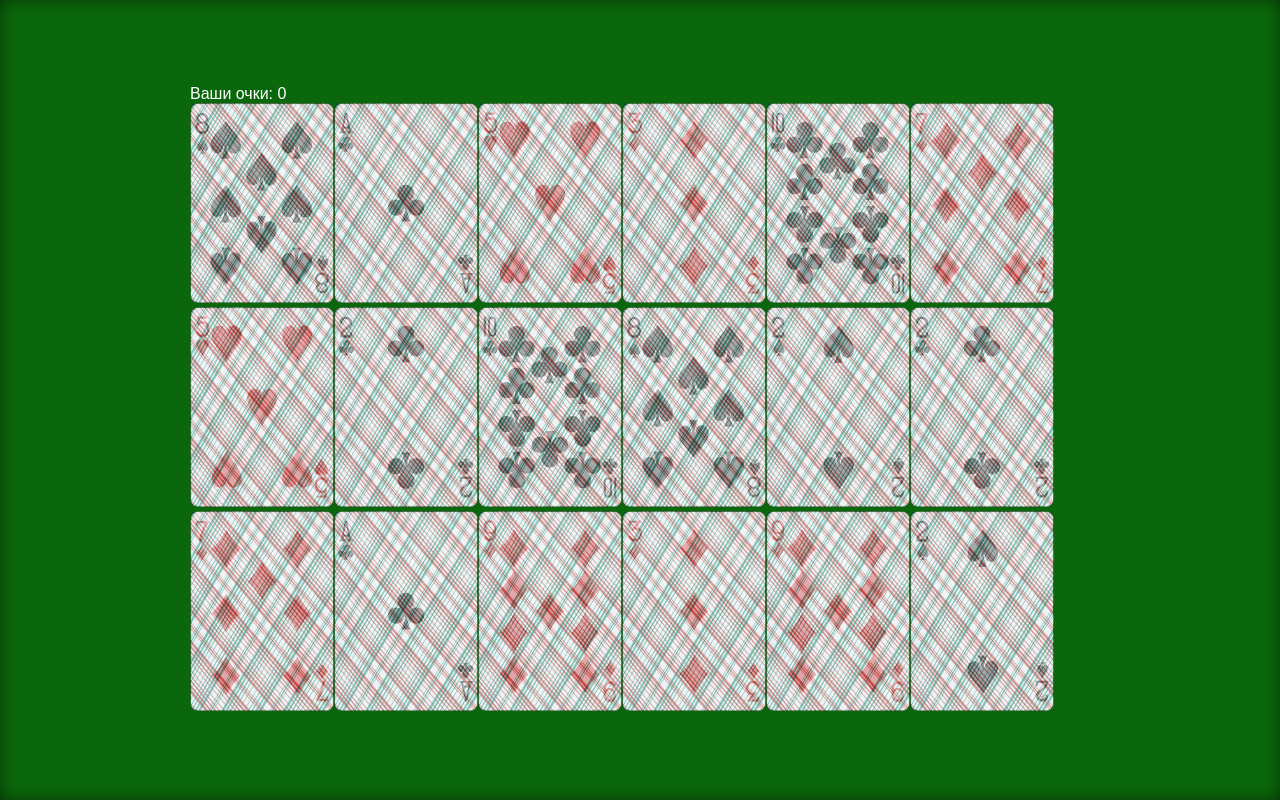
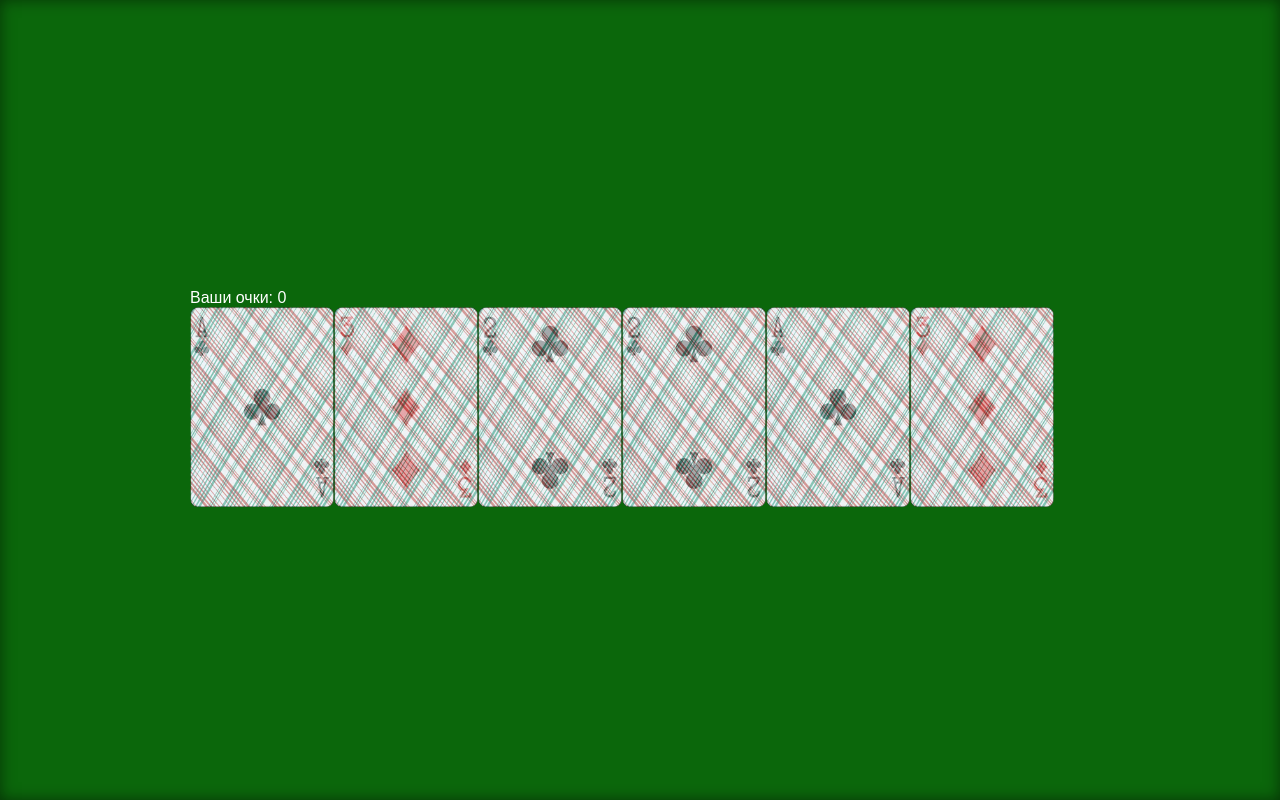
Before and after one commit to xsenia/memory-react, a React (Create React App) app: page / in a window 1280 px wide. Both pictures are taken after a click on the button "Старт". Built offline with nearby package versions, Linux system fonts and the light colour scheme.

Commit message:
timer is worked, mounted warn

```diff
--- a/src/Components/App/App.js
+++ b/src/Components/App/App.js
@@ -21,7 +21,7 @@
     };
 
 
-    let cardsAmount = 9;
+    let cardsAmount = 3; //9
 
     const gameFinished = () => this.setState({gameState: 'finished'});
 
--- a/src/Components/CardsControl/CardsControl.js
+++ b/src/Components/CardsControl/CardsControl.js
@@ -2,14 +2,14 @@
 import Card from '../Card/Card';
 import Score from '../Score/Score';
 import getCardsArray from '../getCardsArray';
-import cardDeck from '../cardDeck';
+/*import cardDeck from '../cardDeck';*/
 import Timer from '../timer';
 
 class CardsControl extends Component {
 
   constructor(props,state) {
     super(props);
-    let gameCards = getCardsArray(cardDeck);
+    let gameCards = getCardsArray();
     this.state = {
       gameCards, //gameCards: gameCards,
       firstCard: null //просто первая карта в стейте
@@ -17,25 +17,13 @@
 
     /*таймер*/
     const finishCallback = this.turnOff;
-    const timeout = 1000;
+    const timeout = 10;
     this.timer = new Timer(finishCallback, timeout);
   }
 
 
   componentDidMount() {
-    this.timerTurnCard();
-  }
-
-  timerTurnCard = () => {
-    let turnTimeout = () => {
-      const cards = this.state.gameCards;
-      const gameCardsClosed = cards.map((card, i) => {
-        card.opened = false;
-        return card;
-      });
-      this.setState({gameCards: gameCardsClosed});
-    }
-    setTimeout(turnTimeout, 1000);
+    this.timer.start(this.turnOff);
   }
 
   turnOff = () => {
@@ -73,8 +61,8 @@
   compare = (cardId) => {
     const firstCard = this.state.firstCard; //Первая карта из стейта
     const secondCard = this.state.gameCards[cardId]; //Вторая карта только что кликнутая
-    console.log(firstCard);
-    console.log(secondCard);
+    /*console.log(firstCard);
+    console.log(secondCard);*/
     if (firstCard.id !== secondCard.id && firstCard.name === secondCard.name) {
       firstCard.guessed = true;
       secondCard.guessed = true;
--- a/src/Components/getCardsArray.js
+++ b/src/Components/getCardsArray.js
@@ -1,7 +1,7 @@
-/*import cardDeck from './cardDeck';*/
+import cardDeck from './cardDeck';
 
-const getCardsArray = (cardsArray) => {
-  if(!cardsArray || !cardsArray.length) {
+const getCardsArray = () => {
+  if(!cardDeck || !cardDeck.length) {
     return null;
   } else {
     //функция перемешивания массива:
@@ -9,10 +9,10 @@
       return arr.sort(() => Math.random() - 0.5);
     }
     //новый перемешанный массив:
-    const randomCardArr = randomizeArray(cardsArray);
+    const randomCardArr = randomizeArray(cardDeck);
     //укороченный до 9 массив:
     //const randomArrShot = randomCardArr.slice(0,9);
-    const randomArrShot = randomCardArr.slice(0,9);
+    const randomArrShot = randomCardArr.slice(0,3);
     //удвоенный массив:
     const randomArrDuble = randomArrShot.concat(randomArrShot);
     //перемешанный удвоенный массив:
@@ -32,7 +32,7 @@
 
 }
 
-/*const cardsArr = getCardsArray(cardDeck);*/
+
 
 
 export default getCardsArray;
--- a/src/Components/timer.js
+++ b/src/Components/timer.js
@@ -3,13 +3,12 @@
   constructor(finishCallback, timeout){
     this.finishCallback = finishCallback;
     this.timeout = timeout || 5000;
-    console.log('this.finishCallback -- ',this.finishCallback);
   }
 
   //this.finishCallback - перевернуть все открытые карты, т.е. убрать open
 
   start() {
-    this.finishCallback();
+    setTimeout(this.finishCallback, this.timeout);
   }
 
   clear(){
```
